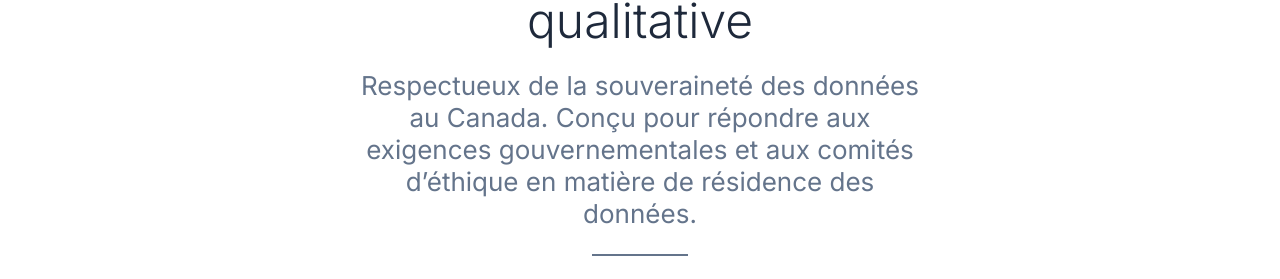
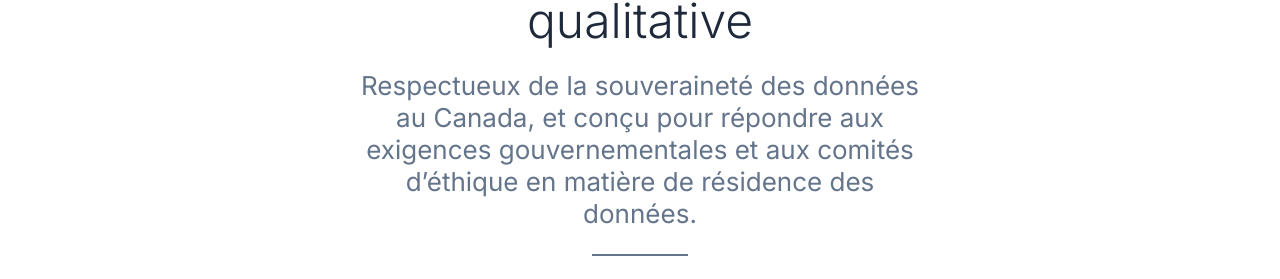
Before and after one commit to momopro21/vidame-recherche, a React (Vite) app: page / in a window 1280 px wide. Shown: the part 336-615 px from the top of the page. Built offline with nearby package versions, Linux system fonts and the light colour scheme; the HTML template or start-up script is replaced by a standard one.

Commit message:
Update French text for data sovereignty message

```diff
--- a/src/App.tsx
+++ b/src/App.tsx
@@ -505,10 +505,10 @@ return (
   {lang === "fr" ? (
     <>
       <span className="block md:inline">
-        Respectueux de la souveraineté des données au Canada.
+        Respectueux de la souveraineté des données au Canada,
       </span>
       <span className="mt-5 block md:mt-0 md:inline">
-        {" "}Conçu pour répondre aux exigences gouvernementales et aux comités d’éthique en matière de résidence des données.
+        {" "}et conçu pour répondre aux exigences gouvernementales et aux comités d’éthique en matière de résidence des données.
       </span>
     </>
   ) : (
```
